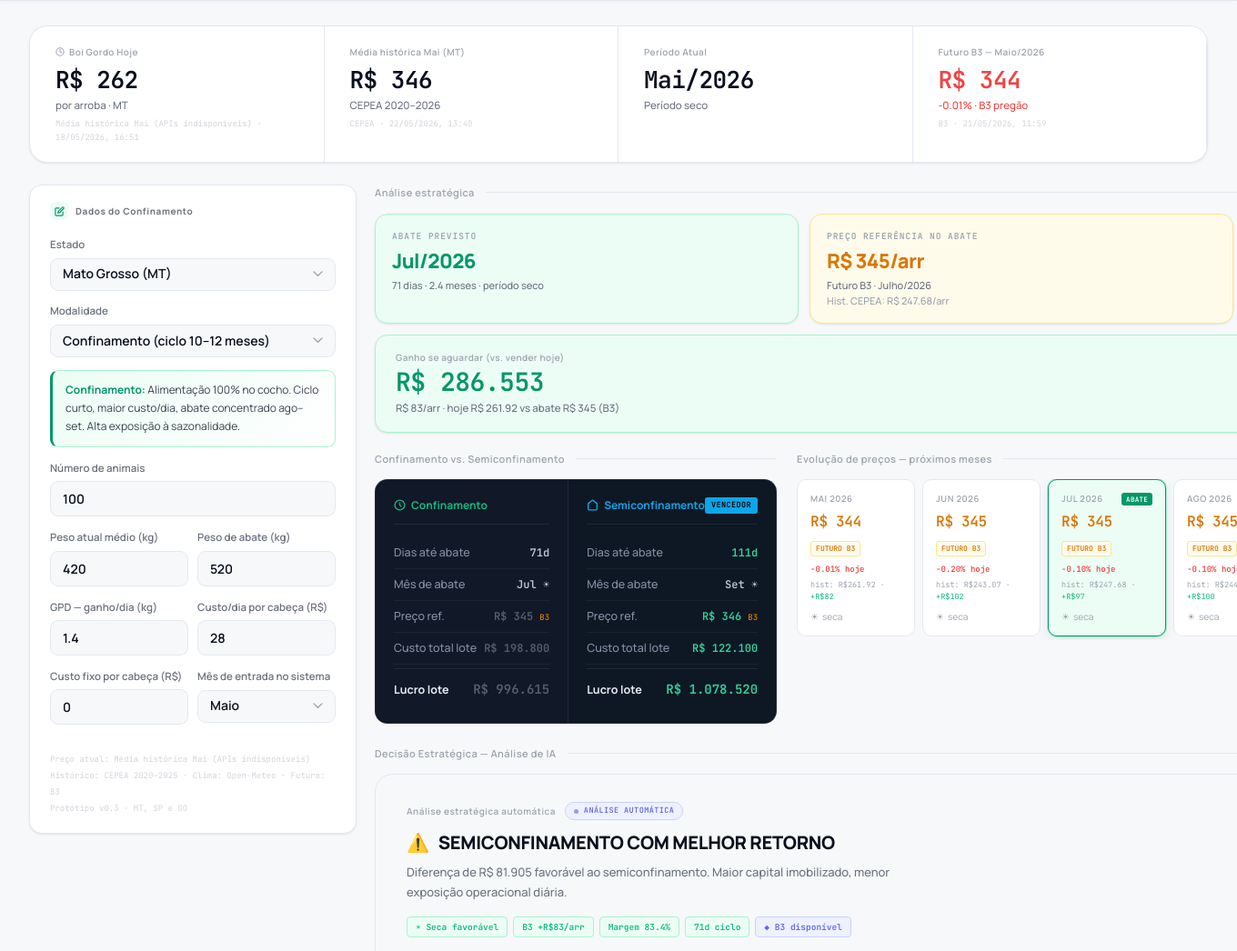
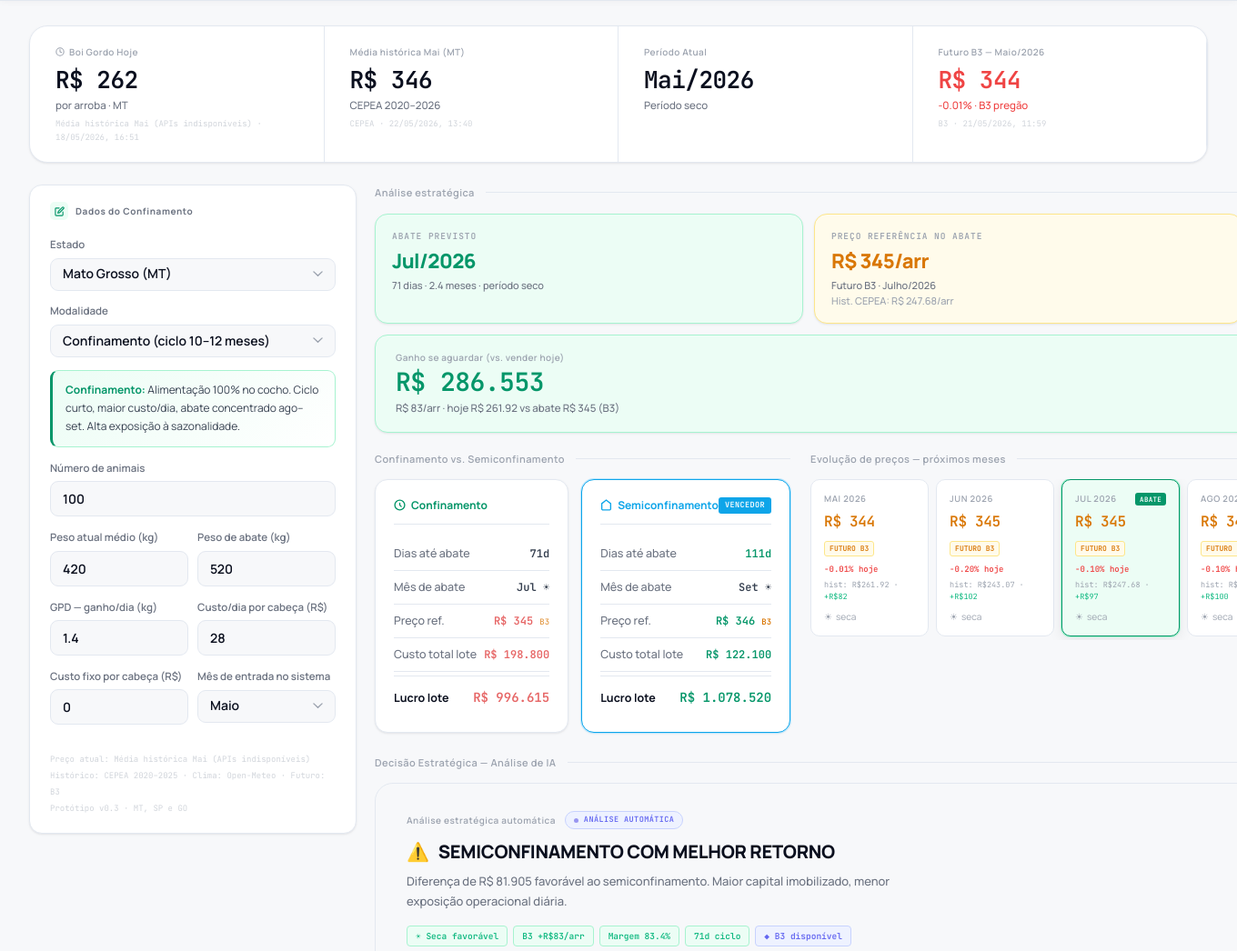
Before and after one commit to phberticellihorn-bot/TimingCerto, a Flask app: page / in a window 1360 px wide; the page is wider, and only the part inside the window is pictured. Shown: the part 64-1110 px from the top of that part at 91% size. Run offline with Flask 3, Linux system fonts and the light colour scheme; data that the repository does not hold is empty.

Commit message:
Update index.html

```diff
--- a/templates/index.html
+++ b/templates/index.html
@@ -866,59 +866,49 @@ nav {
 }
 
 /* ════════════════════════════════════════════
-   STRATEGIC COMPARISON — dark card (sempre escuro)
+   STRATEGIC COMPARISON — light card
 ════════════════════════════════════════════ */
 .strat-comp-cards {
   display: grid;
   grid-template-columns: 1fr 1fr;
-  gap: 0;
-  background: #111827;
-  border: 1px solid rgba(255,255,255,.09);
-  border-radius: 14px;
-  overflow: hidden;
+  gap: 14px;
 }
 .sc-card {
-  background: #111827;
-  border: none;
-  border-right: 1px solid rgba(255,255,255,.07);
-  border-radius: 0;
+  background: var(--surface);
+  border: 1.5px solid var(--border);
+  border-radius: var(--radius);
   padding: 18px 20px;
-  box-shadow: none;
-  transition: background var(--t-fast);
-}
-.sc-card:last-child { border-right: none; }
-.sc-card:first-child { border-right: 1px solid rgba(255,255,255,.07); }
-.sc-card:hover { background: #151e2e; box-shadow: none; }
-.sc-card.sc-winner      { background: #0d1f18; border-right-color: rgba(255,255,255,.07); }
-.sc-card.sc-winner-blue { background: #0d1824; border-right-color: rgba(255,255,255,.07); }
+  box-shadow: var(--shadow-sm);
+  transition: box-shadow var(--t-base), border-color var(--t-base);
+}
+.sc-card:first-child { border-right: 1.5px solid var(--border); }
+.sc-card:hover { box-shadow: var(--shadow); }
+.sc-card.sc-winner      { border-color: var(--emerald); background: var(--surface); box-shadow: 0 0 0 1px var(--emerald-bd), var(--shadow-sm); }
+.sc-card.sc-winner-blue { border-color: var(--teal2);   background: var(--surface); box-shadow: 0 0 0 1px var(--teal-bd),    var(--shadow-sm); }
 .sc-head {
   display: flex; align-items: center; justify-content: space-between;
   margin-bottom: 14px; padding-bottom: 11px;
-  border-bottom: 1px solid rgba(255,255,255,.07);
+  border-bottom: 1px solid var(--border);
 }
 .sc-name {
   font-size: 12px; font-weight: 700;
   display: flex; align-items: center; gap: 6px;
 }
-.scn-g { color: #10B981; }
-.scn-b { color: #0EA5E9; }
-/* override comp-row para fundo escuro */
+.scn-g { color: var(--emerald); }
+.scn-b { color: var(--teal2); }
+/* comp-row inside strat-comp — light theme */
 .strat-comp-cards .comp-row {
-  padding: 7px 0;
-  border-bottom: 1px solid rgba(255,255,255,.05);
+  padding: 8px 0;
+  border-bottom: 1px solid var(--border);
 }
 .strat-comp-cards .comp-row:last-child { border-bottom: none; }
-.strat-comp-cards .comp-row-label { color: #8490A5; font-weight: 500; }
-.strat-comp-cards .comp-row-val   { color: #BEC7D8; }
-.strat-comp-cards .comp-row-val.win  { color: #34D399; }
-.strat-comp-cards .comp-row-val.lose { color: #576070; opacity: 1; }
-.strat-comp-cards .comp-divider { background: rgba(255,255,255,.07); }
-.strat-comp-cards .winner-badge {
-  background: #10B981; color: #000; font-size: 8.5px;
-}
-.strat-comp-cards .winner-badge-blue {
-  background: #0EA5E9; color: #000;
-}
+.strat-comp-cards .comp-row-label { color: var(--t3); font-weight: 500; }
+.strat-comp-cards .comp-row-val   { color: var(--t2); }
+.strat-comp-cards .comp-row-val.win  { color: var(--emerald); }
+.strat-comp-cards .comp-row-val.lose { color: var(--red); opacity: .7; }
+.strat-comp-cards .comp-divider { background: var(--border); }
+.strat-comp-cards .winner-badge      { background: var(--teal2); color: #fff; font-size: 8.5px; }
+.strat-comp-cards .winner-badge-blue { background: var(--teal2); color: #fff; }
 
 /* ════════════════════════════════════════════
    HISTÓRICO PAGE
@@ -1502,6 +1492,9 @@ function renderResultado(d) {
   const b3Semi = meSemiNum  ? futuroParaMes(meSemiNum, 2026)  : null;
   const precoConf = b3Conf ? b3Conf.preco_arroba : cp.confinamento.preco;
   const precoSemi = b3Semi ? b3Semi.preco_arroba : cp.semiconfinamento.preco;
+  // Ignorar centavos na comparação de preço B3 (mesmo vencimento = mesmo preço)
+  const precoConfInt = Math.round(precoConf);
+  const precoSemiInt = Math.round(precoSemi);
   const lblConf = b3Conf ? `<span style="font-size:9px;color:var(--gold2)">B3</span>` : `<span style="font-size:9px;color:var(--t4)">hist</span>`;
   const lblSemi = b3Semi ? `<span style="font-size:9px;color:var(--gold2)">B3</span>` : `<span style="font-size:9px;color:var(--t4)">hist</span>`;
   const lucroConfEfetivo = (precoConf * arrobasCab * animais) - cp.confinamento.custo_lote;
@@ -1601,7 +1594,7 @@ function renderResultado(d) {
               </div>
               <div class="comp-row">
                 <span class="comp-row-label">Preço ref.</span>
-                <span class="comp-row-val ${precoConf>=precoSemi?'win':'lose'}">R$ ${precoConf.toFixed(0)} ${lblConf}</span>
+                <span class="comp-row-val ${precoConfInt>precoSemiInt?'win':precoConfInt===precoSemiInt?'':'lose'}">R$ ${precoConf.toFixed(0)} ${lblConf}</span>
               </div>
               <div class="comp-row">
                 <span class="comp-row-label">Custo total lote</span>
@@ -1609,7 +1602,7 @@ function renderResultado(d) {
               </div>
               <div class="comp-divider"></div>
               <div class="comp-row">
-                <span class="comp-row-label" style="font-weight:700;color:#E6ECF4">Lucro lote</span>
+                <span class="comp-row-label" style="font-weight:700;color:var(--t1)">Lucro lote</span>
                 <span class="comp-row-val ${confWinEfetivo?'win':'lose'}" style="font-size:14px">${fmt(lucroConfEfetivo)}</span>
               </div>
             </div>
@@ -1634,7 +1627,7 @@ function renderResultado(d) {
               </div>
               <div class="comp-row">
                 <span class="comp-row-label">Preço ref.</span>
-                <span class="comp-row-val ${precoSemi>precoConf?'win':'lose'}">R$ ${precoSemi.toFixed(0)} ${lblSemi}</span>
+                <span class="comp-row-val ${precoSemiInt>precoConfInt?'win':precoSemiInt===precoConfInt?'':'lose'}">R$ ${precoSemi.toFixed(0)} ${lblSemi}</span>
               </div>
               <div class="comp-row">
                 <span class="comp-row-label">Custo total lote</span>
@@ -1642,7 +1635,7 @@ function renderResultado(d) {
               </div>
               <div class="comp-divider"></div>
               <div class="comp-row">
-                <span class="comp-row-label" style="font-weight:700;color:#E6ECF4">Lucro lote</span>
+                <span class="comp-row-label" style="font-weight:700;color:var(--t1)">Lucro lote</span>
                 <span class="comp-row-val ${!confWinEfetivo?'win':'lose'}" style="font-size:14px">${fmt(lucroSemiEfetivo)}</span>
               </div>
             </div>
```
